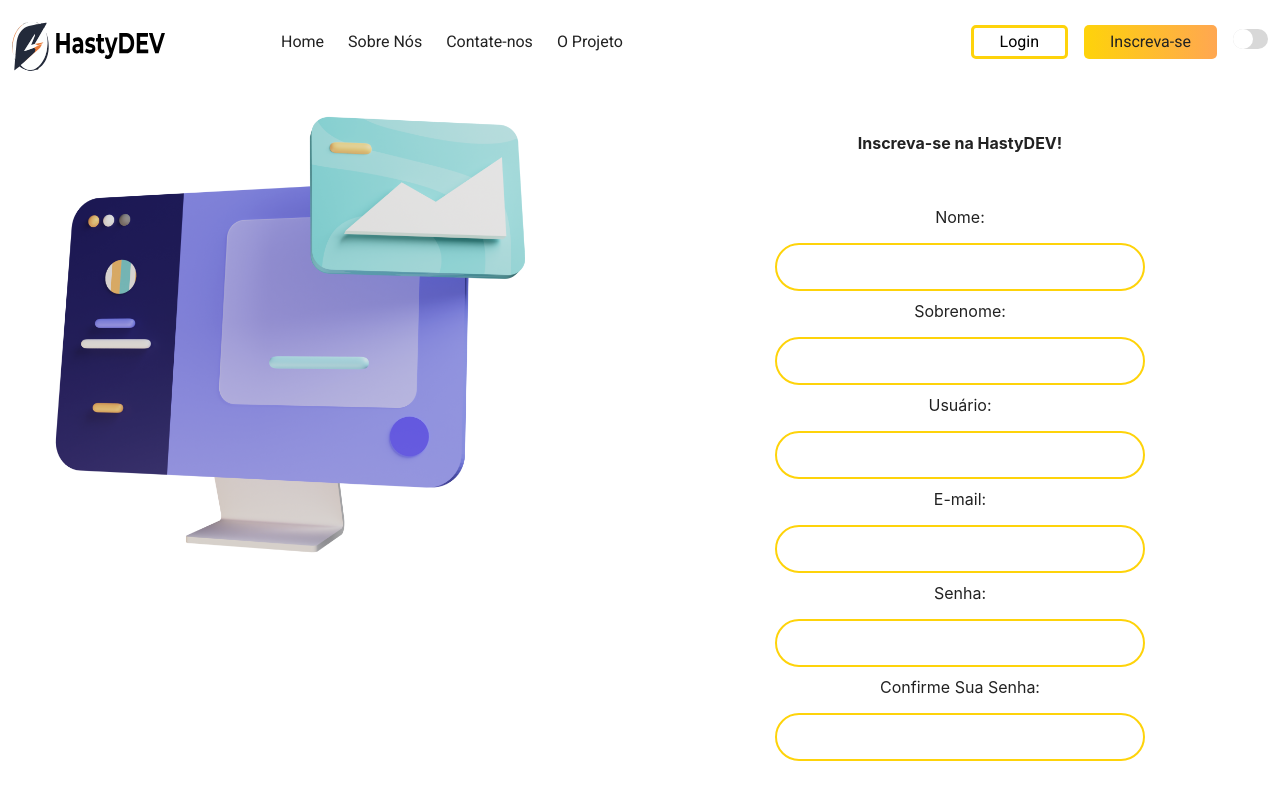
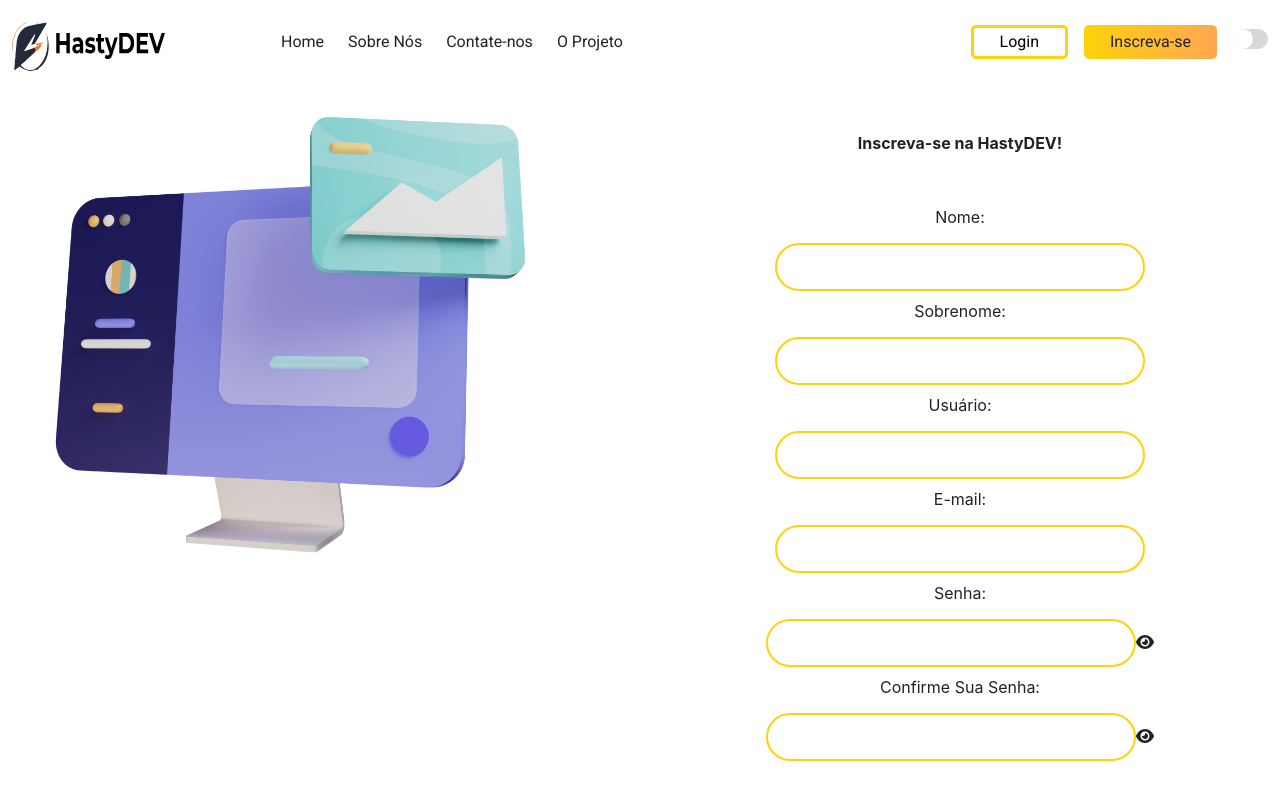
Before and after one commit to Hasty-DEV/HastyDEV, a React (Vite) app in the folder frontend/: page /register in a window 1280 px wide. Shown: the top 789 px of the page. Built offline with nearby package versions, Linux system fonts and the light colour scheme.

Commit message:
colocando função para mostrar a senha no input

```diff
--- a/frontend/src/routes/Register/Register.tsx
+++ b/frontend/src/routes/Register/Register.tsx
@@ -1,15 +1,18 @@
-import * as R from "./Register.styles";
+import { useState } from "react";
+import { Formik, Field } from "formik";
 import * as yup from "yup";
-import { Container, Row, Col } from "react-bootstrap";
-import RegisterImg from "../../assets/images/RegisterImg.png";
-import { FormFetch } from "../../axios/config";
-import { Formik, Field } from "formik";
 import { Link, useNavigate } from "react-router-dom";
 import swal from "sweetalert2";
 import { toast, ToastContainer } from "react-toastify";
 import "react-toastify/dist/ReactToastify.css";
+import { FontAwesomeIcon } from "@fortawesome/react-fontawesome";
+import { faEye, faEyeSlash } from "@fortawesome/free-solid-svg-icons";
+import "react-toastify/dist/ReactToastify.css";
 import Loader from "../../components/Loader/Loader";
-import { useState } from "react";
+import * as R from "./Register.styles";
+import { Container, Row, Col } from "react-bootstrap";
+import RegisterImg from "../../assets/images/RegisterImg.png";
+import { FormFetch } from "../../axios/config";
 
 interface FormValues {
   username: string;
@@ -19,6 +22,7 @@ interface FormValues {
   email: string;
   confirmPassword: string;
 }
+
 const validationsRegister = yup.object().shape({
   first_name: yup.string().required("O campo de nome é obrigatório"),
   last_name: yup.string().required("O campo de sobrenome é obrigatório"),
@@ -45,6 +49,8 @@ const validationsRegister = yup.object().shape({
 });
 
 const Register: React.FC = () => {
+  const [showPassword, setShowPassword] = useState(false);
+
   const [registrationInProgress, setRegistrationInProgress] = useState(false);
   const [registrationSuccess, setRegistrationSuccess] = useState(false);
 
@@ -83,6 +89,13 @@ const Register: React.FC = () => {
       alert(err.response.data.errors[0].msg);
       alert(err.response.data.error);
     }
+  };
+
+  const handleTogglePassword = () => {
+    setShowPassword(!showPassword);
+  };
+  const handleTogglePassword2 = () => {
+    setShowPassword(!showPassword);
   };
 
   return (
@@ -147,18 +160,34 @@ const Register: React.FC = () => {
                       </div>
                       <div className="form-group">
                         <label htmlFor="password">Senha:</label>
-                        <Field type="password" id="password" name="password" />
+                        <div className="password-input">
+                          <Field
+                            type={showPassword ? "text" : "password"}
+                            id="password"
+                            name="password"
+                          />
+                          <FontAwesomeIcon
+                            icon={showPassword ? faEyeSlash : faEye}
+                            onClick={handleTogglePassword}
+                            className="password-toggle-icon"
+                          />
+                        </div>
                         {errors.password && touched.password && errors.password}
                       </div>
                       <div className="form-group">
-                        <label htmlFor="confirmPassword">
-                          Confirme Sua Senha:
-                        </label>
-                        <Field
-                          type="password"
-                          id="confirmPassword"
-                          name="confirmPassword"
-                        />
+                        <label htmlFor="confirmPassword">Confirme Sua Senha:</label>
+                        <div className="password-input">
+                          <Field
+                            type={showPassword ? "text" : "password"}
+                            id="confirmPassword"
+                            name="confirmPassword"
+                          />
+                          <FontAwesomeIcon
+                            icon={showPassword ? faEyeSlash : faEye}
+                            onClick={handleTogglePassword2}
+                            className="password-toggle-icon"
+                          />
+                        </div>
                         {errors.confirmPassword &&
                           touched.confirmPassword &&
                           errors.confirmPassword}
```
